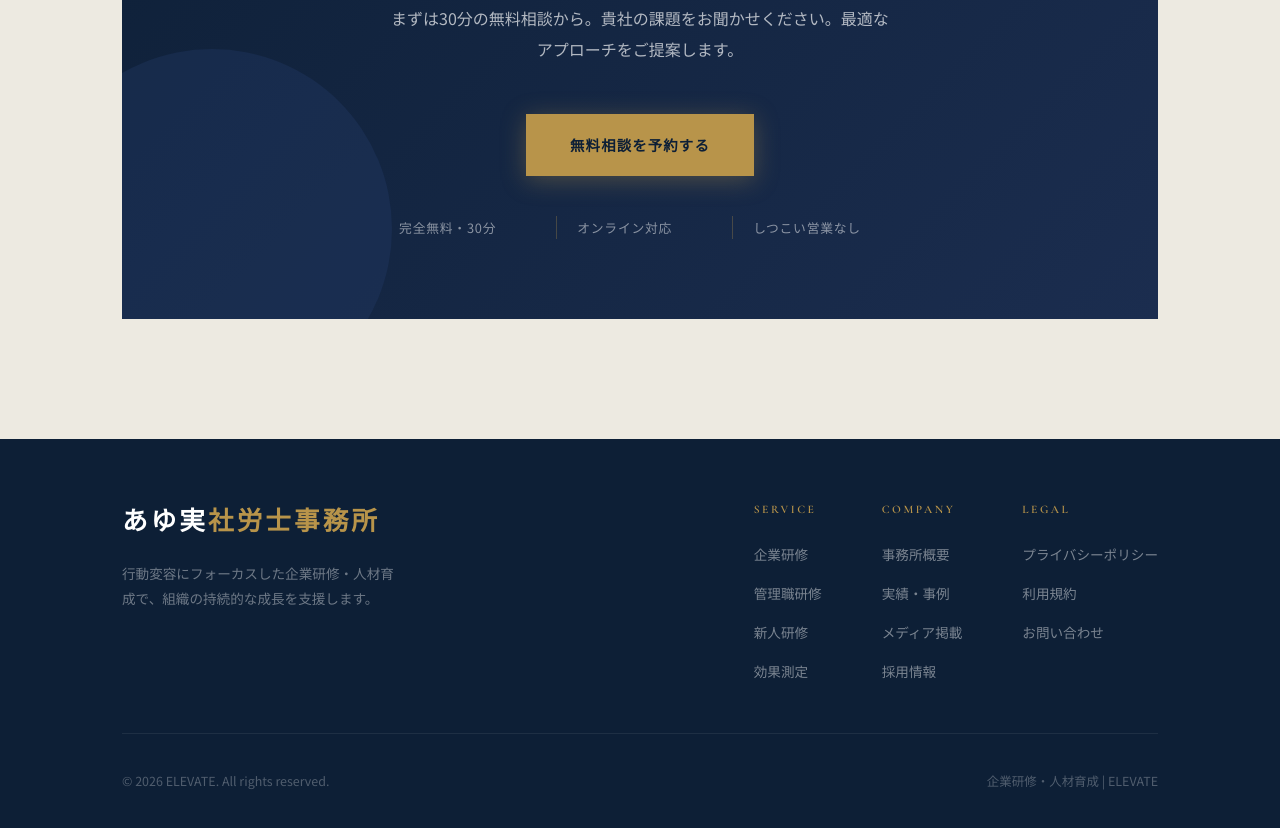
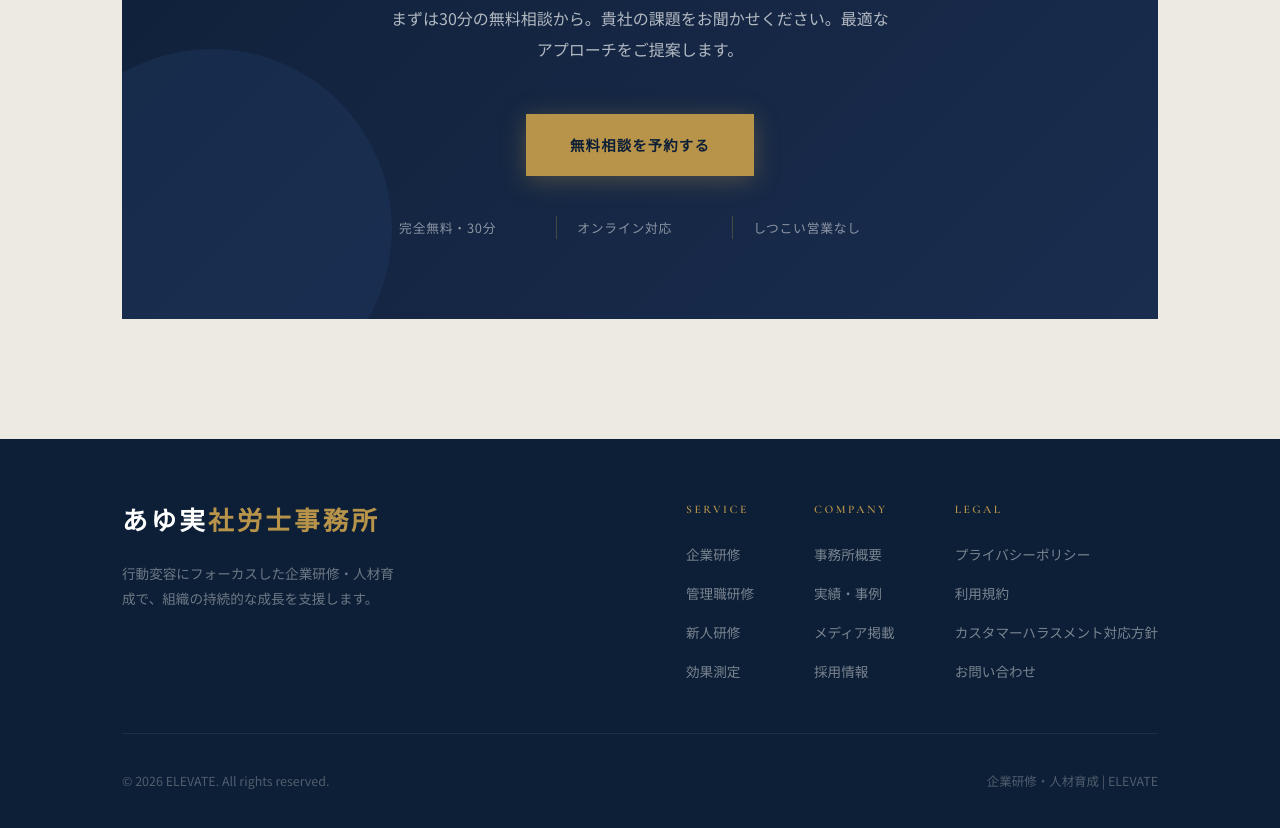
Before and after one commit to KatoAyu/ayumi-srai, a plain HTML site: page index.html in a window 1280 px wide. Shown: the part 6760-7588 px from the top of the page. Drawn offline with nearby package versions, Linux system fonts and the light colour scheme; no server answers.

Commit message:
フッターにカスタマーハラスメント対応方針リンク追加

```diff
--- a/index.html
+++ b/index.html
@@ -1139,6 +1139,7 @@
             <ul>
               <li><a href="#">プライバシーポリシー</a></li>
               <li><a href="#">利用規約</a></li>
+              <li><a href="https://drive.google.com/file/d/1rvLzOF9nc9PJ9DtVC3E5s4qGlhfNI7ru/view" target="_blank" rel="noopener">カスタマーハラスメント対応方針</a></li>
               <li><a href="#">お問い合わせ</a></li>
             </ul>
           </div>
```
